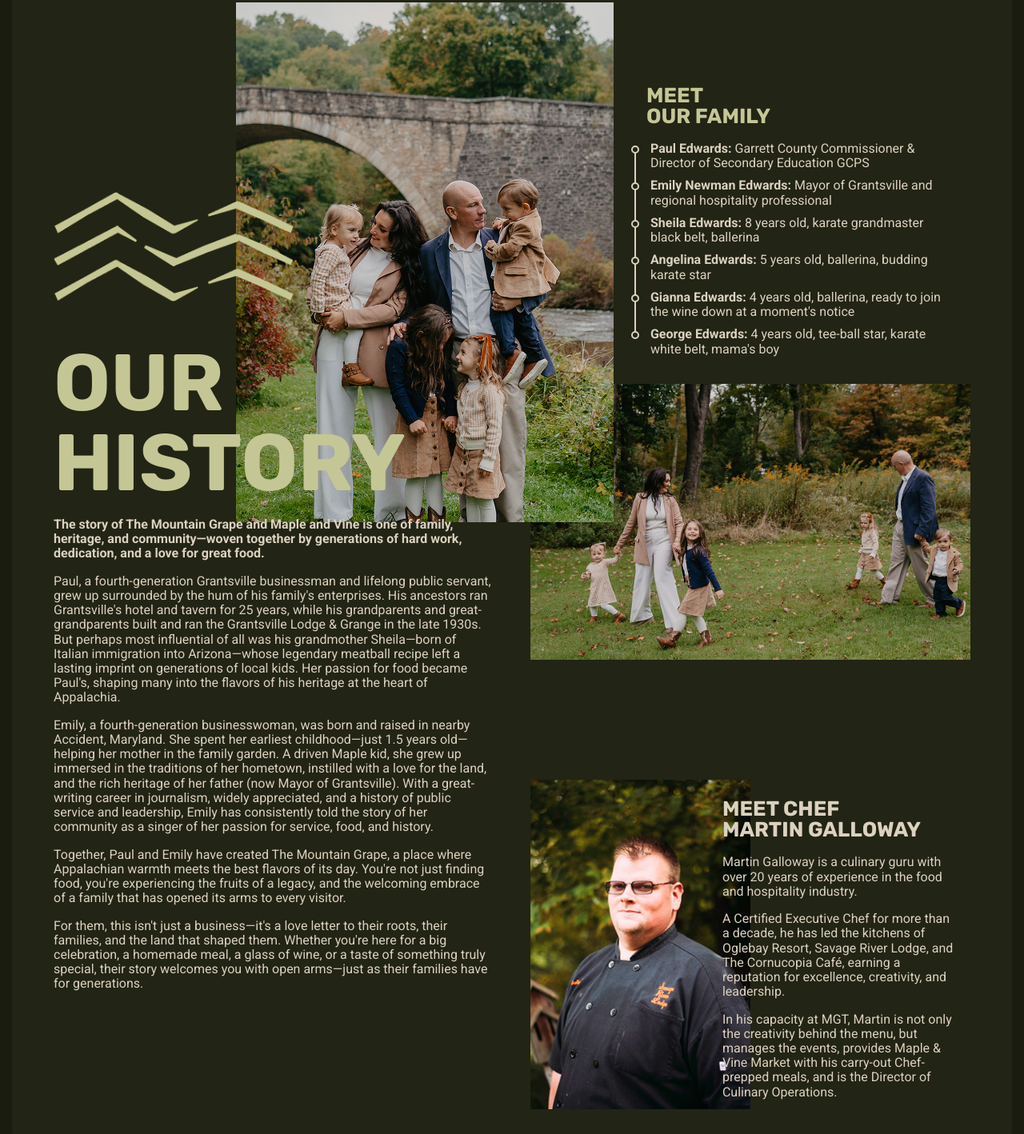
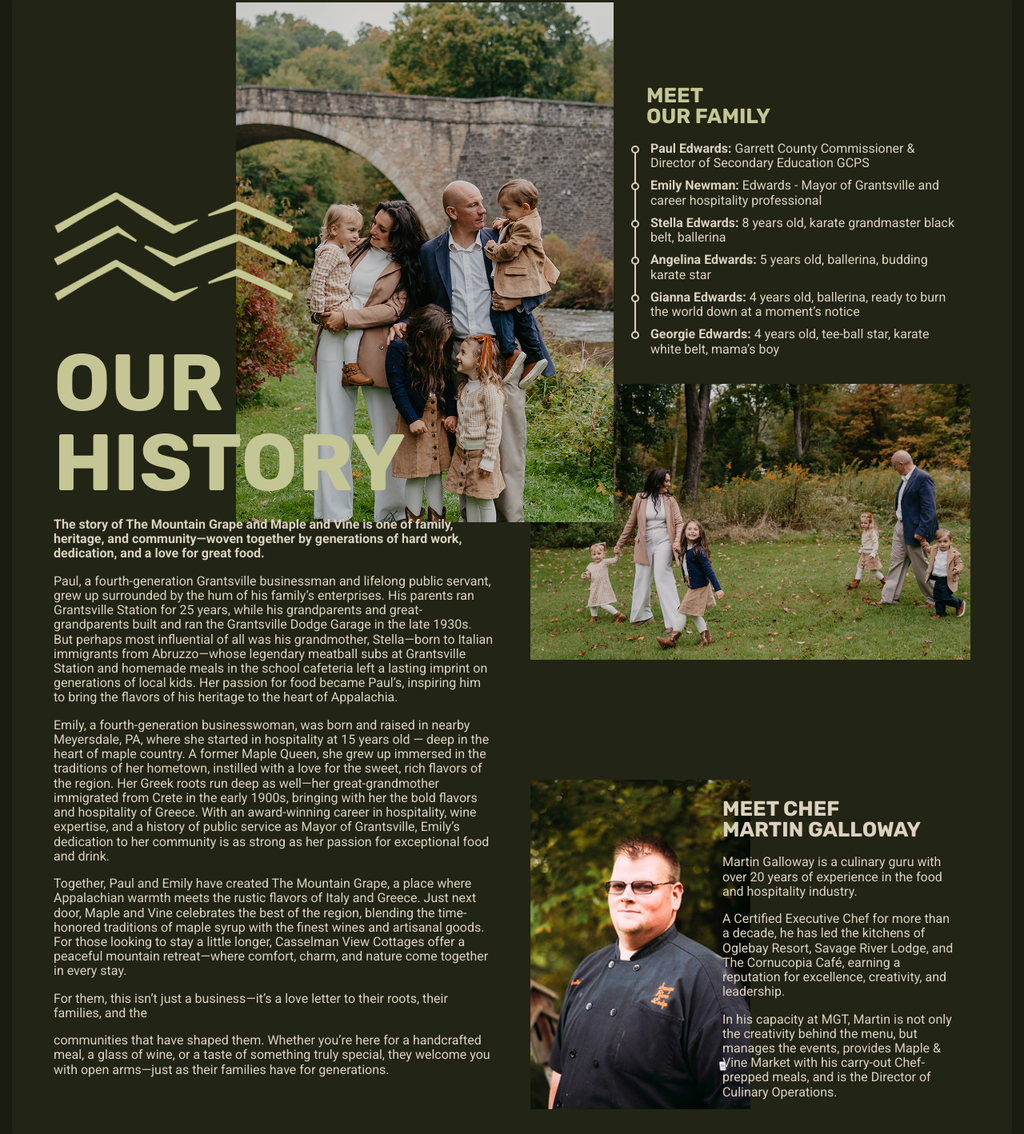
Before and after one commit to frontenddev344/EdVen, a plain HTML site: page index.html in a window 1280 px wide. Shown: the part 2686-4104 px from the top of the page at 80% size. Drawn offline with nearby package versions, Linux system fonts and the light colour scheme.

Commit message:
home-fix

```diff
--- a/index.html
+++ b/index.html
@@ -124,17 +124,18 @@
                       </b>
                     </p>
                     <p>
-                        Paul, a fourth-generation Grantsville businessman and lifelong public servant, grew up surrounded by the hum of his family's enterprises. His ancestors ran Grantsville's hotel and tavern for 25 years, while his grandparents and great-grandparents built and ran the Grantsville Lodge & Grange in the late 1930s. But perhaps most influential of all was his grandmother Sheila—born of Italian immigration into Arizona—whose legendary meatball recipe left a lasting imprint on generations of local kids. Her passion for food became Paul's, shaping many into the flavors of his heritage at the heart of Appalachia.
+                      Paul, a fourth-generation Grantsville businessman and lifelong public servant, grew up surrounded by the hum of his family’s enterprises. His parents ran Grantsville Station for 25 years, while his grandparents and great-grandparents built and ran the Grantsville Dodge Garage in the late 1930s. But perhaps most influential of all was his grandmother, Stella—born to Italian immigrants from Abruzzo—whose legendary meatball subs at Grantsville Station and homemade meals in the school cafeteria left a lasting imprint on generations of local kids. Her passion for food became Paul’s, inspiring him to bring the flavors of his heritage to the heart of Appalachia.
                       </p>
                     <p>
-                        Emily, a fourth-generation businesswoman, was born and raised in nearby Accident, Maryland. She spent her earliest childhood—just 1.5 years old—helping her mother in the family garden. A driven Maple kid, she grew up immersed in the traditions of her hometown, instilled with a love for the land, and the rich heritage of her father (now Mayor of Grantsville). With a great-writing career in journalism, widely appreciated, and a history of public service and leadership, Emily has consistently told the story of her community as a singer of her passion for service, food, and history.
+                      Emily, a fourth-generation businesswoman, was born and raised in nearby Meyersdale, PA, where she started in hospitality at 15 years old — deep in the heart of maple country. A former Maple Queen, she grew up immersed in the traditions of her hometown, instilled with a love for the sweet, rich flavors of the region. Her Greek roots run deep as well—her great-grandmother immigrated from Crete in the early 1900s, bringing with her the bold flavors and hospitality of Greece. With an award-winning career in hospitality, wine expertise, and a history of public service as Mayor of Grantsville, Emily’s dedication to her community is as strong as her passion for exceptional food and drink.
                       </p>
                     <p>
-                        Together, Paul and Emily have created The Mountain Grape, a place where Appalachian warmth meets the best flavors of its day. You're not just finding food, you're experiencing the fruits of a legacy, and the welcoming embrace of a family that has opened its arms to every visitor.
+                      Together, Paul and Emily have created The Mountain Grape, a place where Appalachian warmth meets the rustic flavors of Italy and Greece. Just next door, Maple and Vine celebrates the best of the region, blending the time-honored traditions of maple syrup with the finest wines and artisanal goods. For those looking to stay a little longer, Casselman View Cottages offer a peaceful mountain retreat—where comfort, charm, and nature come together in every stay.
                       </p>
                     <p>
-                        For them, this isn't just a business—it's a love letter to their roots, their families, and the land that shaped them. Whether you're here for a big celebration, a homemade meal, a glass of wine, or a taste of something truly special, their story welcomes you with open arms—just as their families have for generations.
+                      For them, this isn’t just a business—it’s a love letter to their roots, their families, and the
                       </p>
+                      <p>communities that have shaped them. Whether you’re here for a handcrafted meal, a glass of wine, or a taste of something truly special, they welcome you with open arms—just as their families have for generations.</p>
                 </div>
             </div>
         </div>
@@ -145,11 +146,11 @@
                 <h3>MEET<br>OUR FAMILY</h3>
                 <ul>
                 <li><b>Paul Edwards:</b> Garrett County Commissioner & Director of Secondary Education GCPS</li>
-                <li><b>Emily Newman Edwards:</b> Mayor of Grantsville and regional hospitality professional</li>
-                <li><b>Sheila Edwards:</b> 8 years old, karate grandmaster black belt, ballerina</li>
+                <li><b>Emily Newman: </b> Edwards - Mayor of Grantsville and career hospitality professional</li>
+                <li><b>Stella Edwards:</b> 8 years old, karate grandmaster black belt, ballerina</li>
                 <li><b>Angelina Edwards:</b> 5 years old, ballerina, budding karate star</li>
-                <li><b>Gianna Edwards:</b> 4 years old, ballerina, ready to join the wine down at a moment's notice</li>
-                <li><b>George Edwards:</b> 4 years old, tee-ball star, karate white belt, mama's boy</li>
+                <li><b>Gianna Edwards:</b> 4 years old, ballerina, ready to burn the world down at a moment’s notice</li>
+                <li><b>Georgie Edwards:</b> 4 years old, tee-ball star, karate white belt, mama’s boy </li>
                 </ul>
             </div>
             </div>
```
Lines whose indentation alone changed are shown as unchanged.
